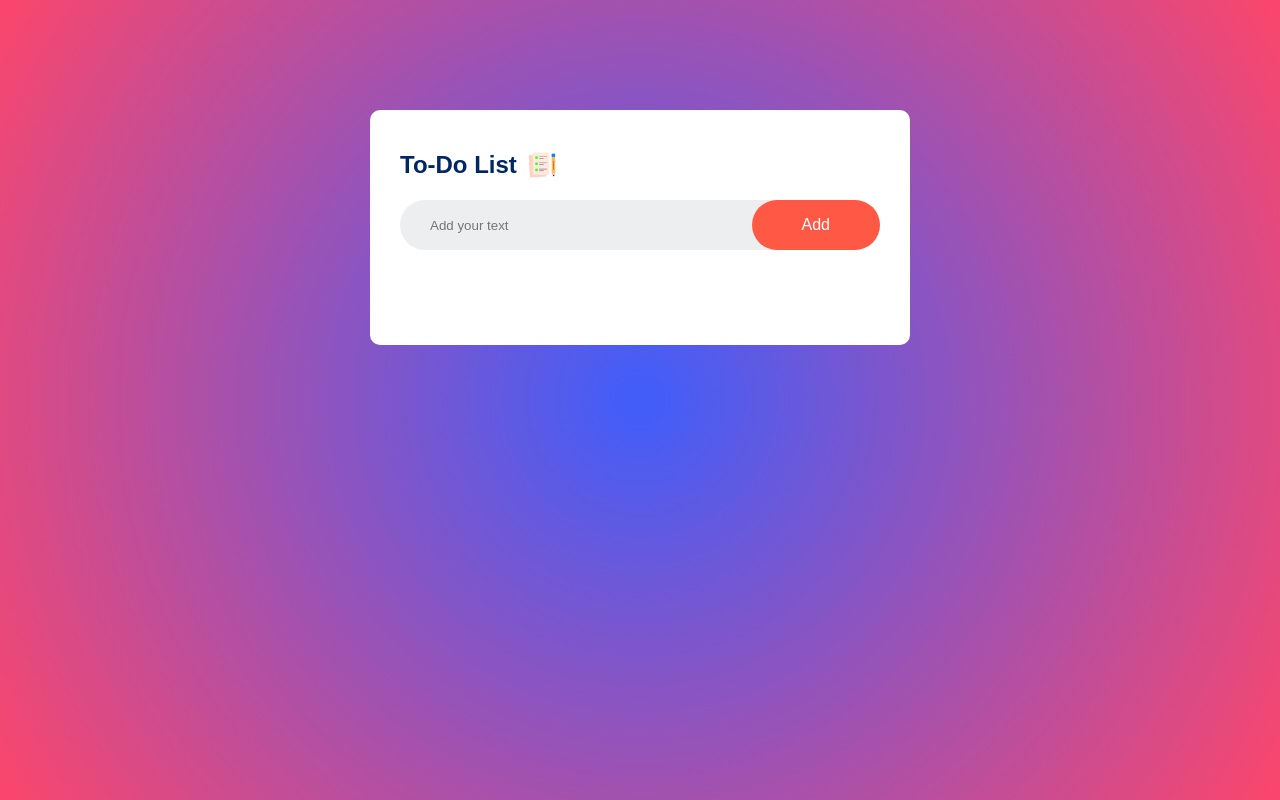
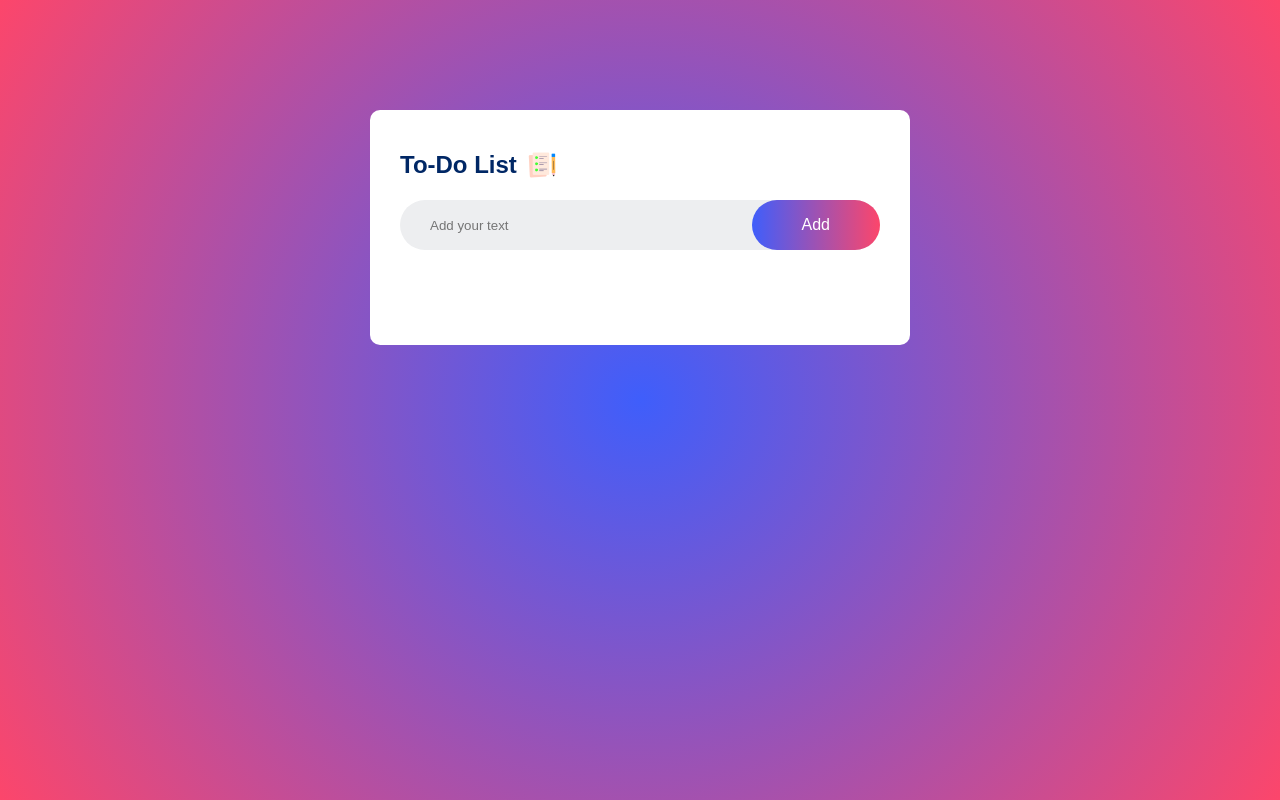
Before and after one commit to halleygz/JS-todo-list, a plain HTML site: page index.html in a window 1280 px wide. Drawn offline with Linux system fonts and the light colour scheme.

Commit message:
some minor changes

```diff
--- a/style.css
+++ b/style.css
@@ -48,7 +48,8 @@ button {
     border: none;
     outline: none;
     padding: 16px 50px;
-    background: #ff5945;
+    background: rgb(63,94,251);
+    background-image: linear-gradient(90deg, rgba(63,94,251,1) 0%, rgba(252,70,107,1) 100%);
     color: #fff;
     font-size: 16px;
     cursor: pointer;
```
